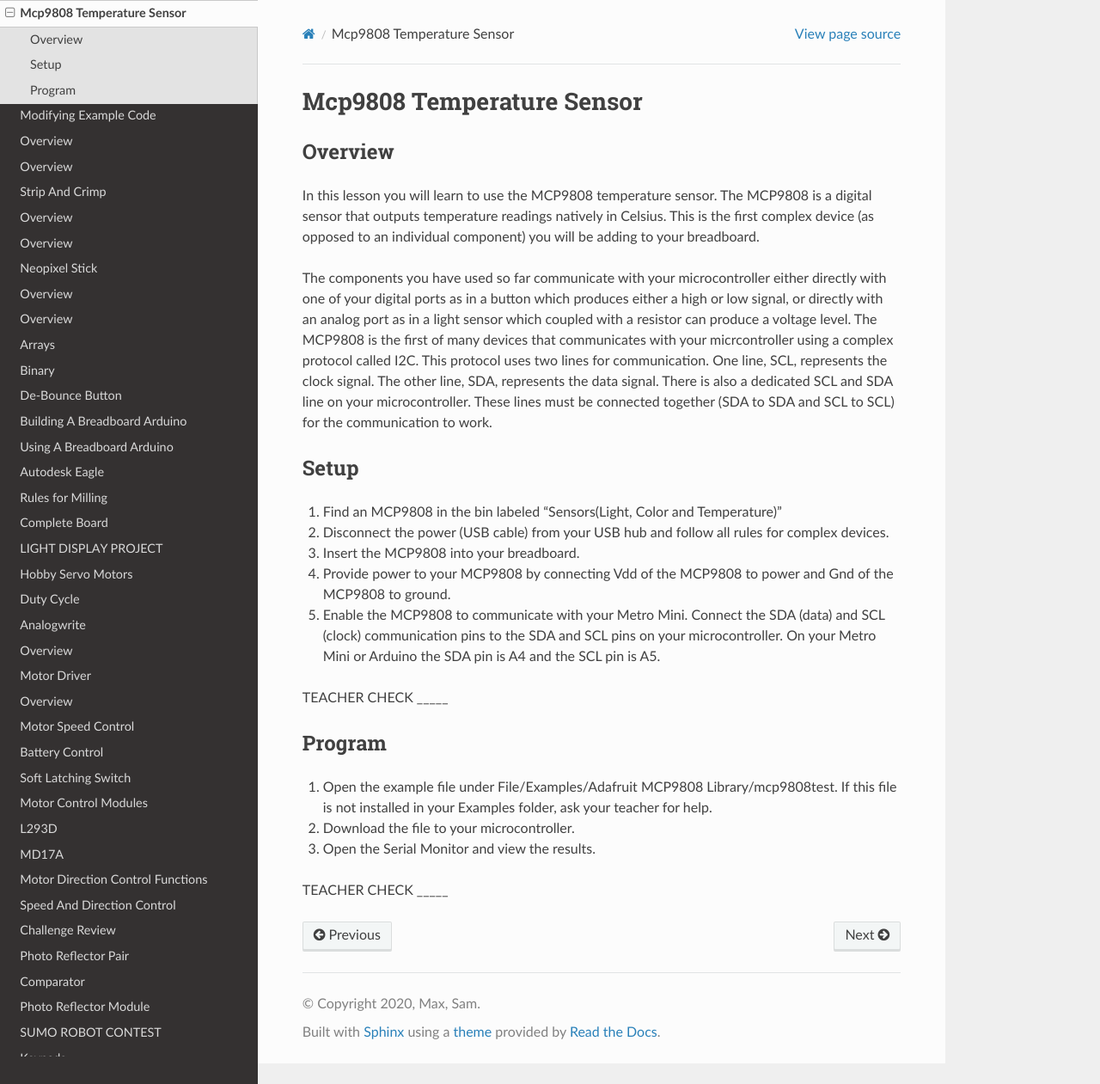
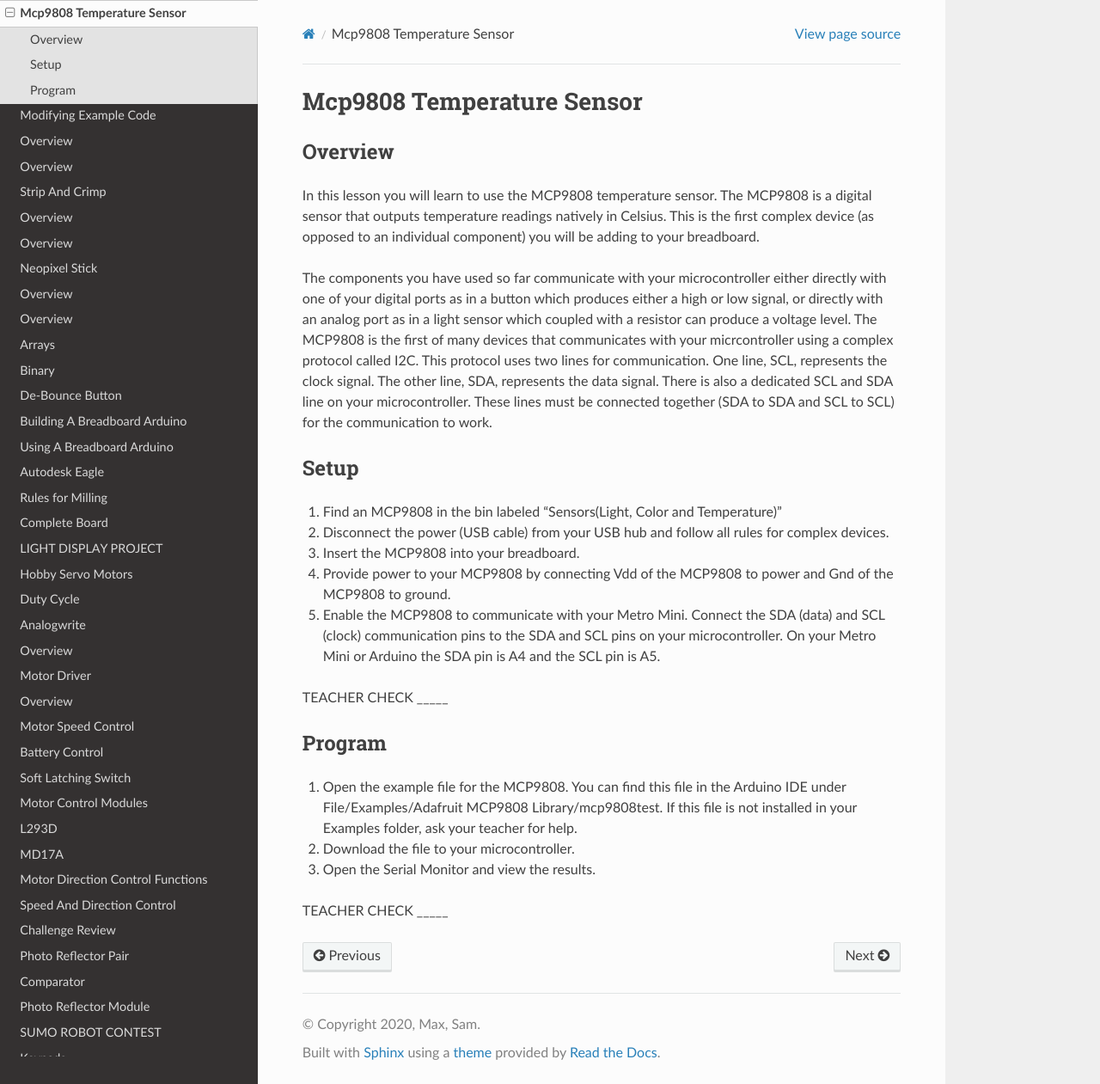
Before and after one commit to maxtkc/mvths-wiki, a Sphinx documentation site: the page built from docs/029-mcp9808-temperature-sensor.rst, in a window 1280 px wide and 1261 px high. Shown: the whole window at 86% size. Built offline with Sphinx 7.4.7 and the Read the Docs theme 2.0.0, drawn with Linux system fonts in a browser that asks for light colours; pages that are not in the unit, such as notebooks, are missing from menus.

Commit message:
Update 029-mcp9808-temperature-sensor.rst

```diff
--- a/docs/029-mcp9808-temperature-sensor.rst
+++ b/docs/029-mcp9808-temperature-sensor.rst
@@ -12,7 +12,6 @@ Setup
 -----
 
 #. Find an MCP9808 in the bin labeled “Sensors(Light, Color and Temperature)”
-
 #. Disconnect the power (USB cable) from your USB hub and follow all rules for complex devices.
 #. Insert the MCP9808 into your breadboard.
 #. Provide power to your MCP9808 by connecting Vdd of the MCP9808 to power and Gnd of the MCP9808 to ground.
@@ -23,10 +22,8 @@ TEACHER CHECK \_\_\_\_\_
 Program
 -------
 
-1. Open the example file under File/Examples/Adafruit MCP9808
-   Library/mcp9808test. If this file is not installed in your Examples
-   folder, ask your teacher for help.
-2. Download the file to your microcontroller.
-3. Open the Serial Monitor and view the results.
+#. Open the example file for the MCP9808. You can find this file in the Arduino IDE under File/Examples/Adafruit MCP9808 Library/mcp9808test. If this file is not installed in your Examples folder, ask your teacher for help.
+#. Download the file to your microcontroller.
+#. Open the Serial Monitor and view the results.
 
 TEACHER CHECK \_\_\_\_\_
```
